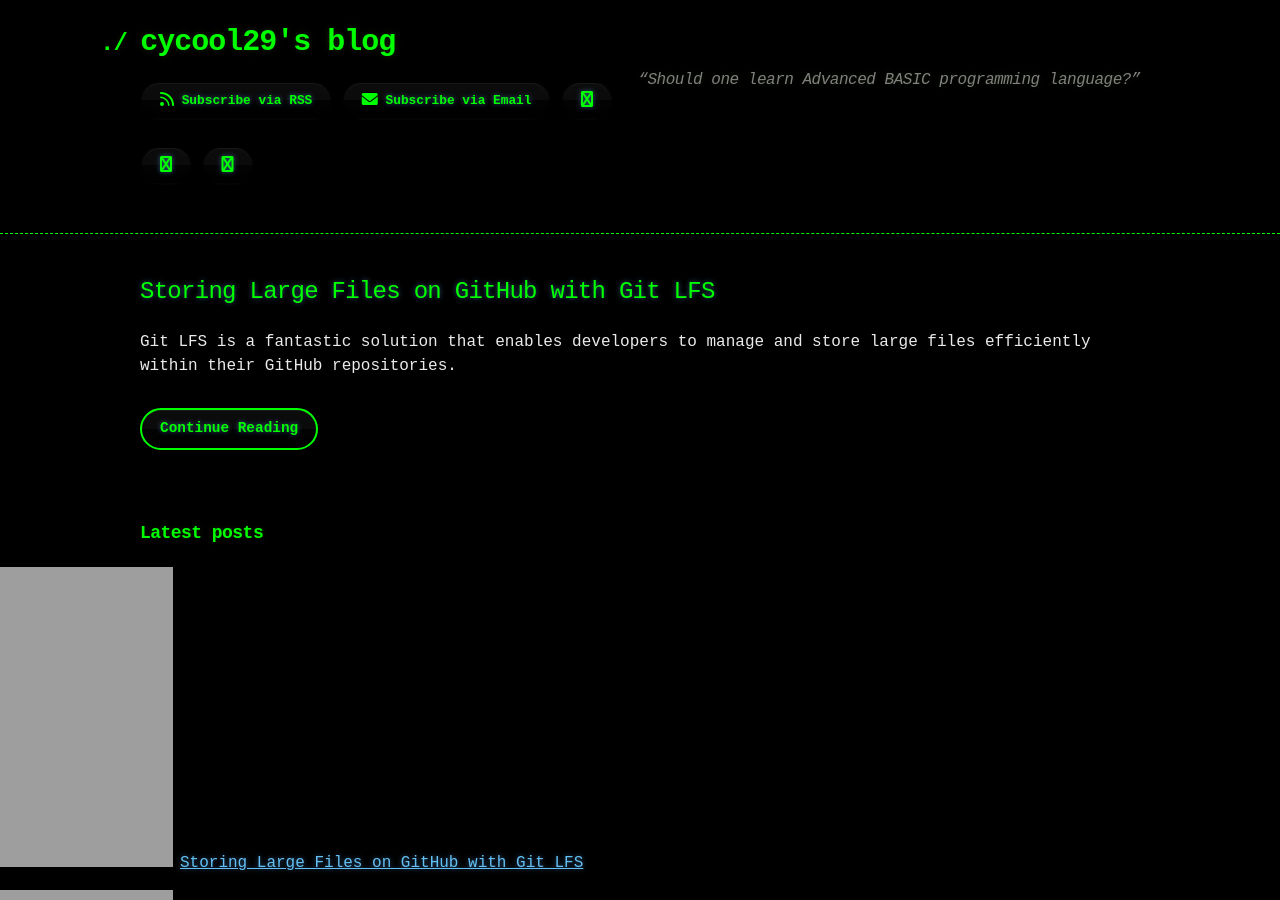
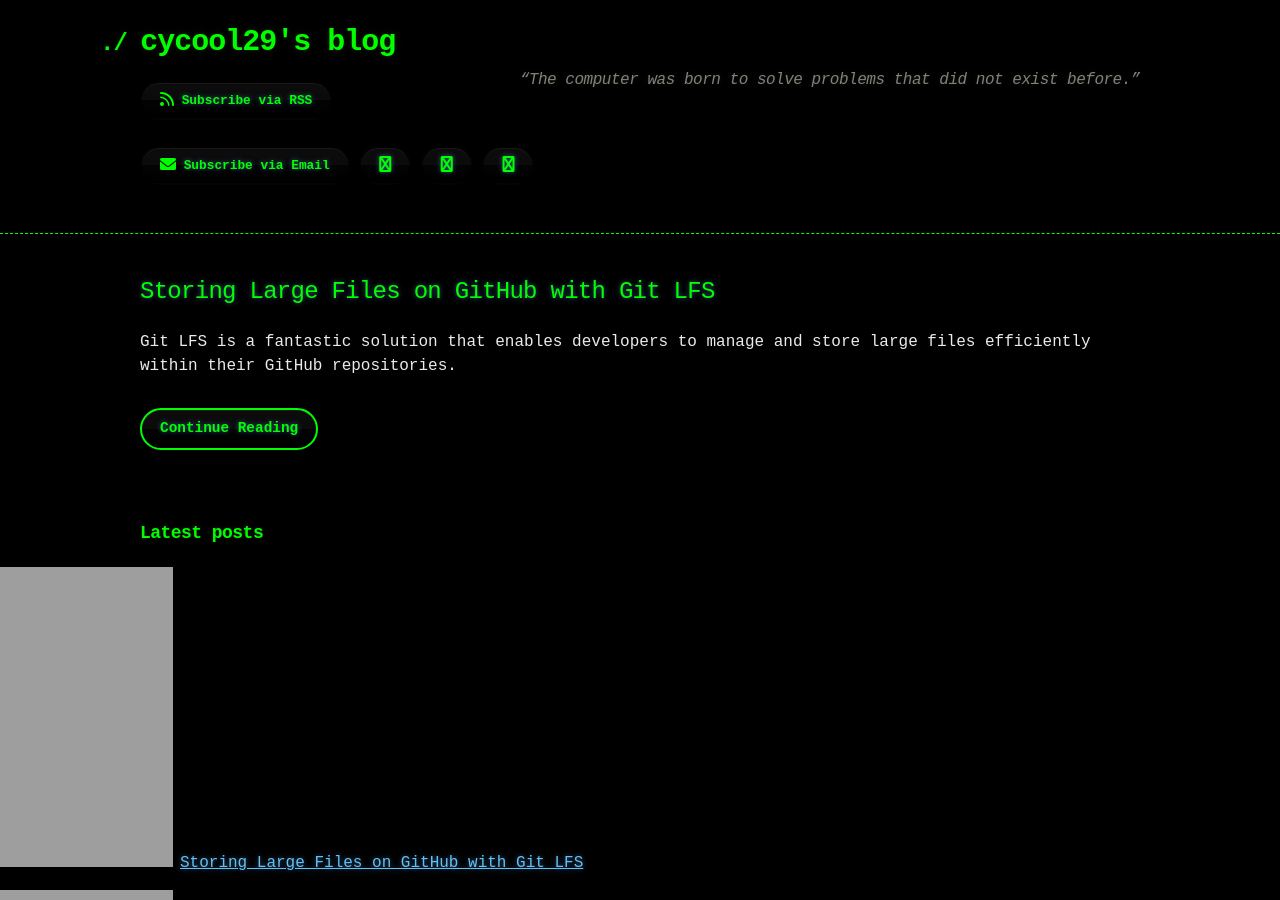
Before and after one commit to cycool29/cycool29.github.io, a Jekyll site: the page built from index.md, in a window 1280 px wide and 900 px high. Built offline with Jekyll 4.4.1, drawn with Linux system fonts in a browser that asks for light colours; a style sheet for code colours, icons or effects is not loaded.

Commit message:
Update quotes

```diff
--- a/_config.yml
+++ b/_config.yml
@@ -1,5 +1,5 @@
 title: cycool29's blog
-description: "“Should one learn Advanced BASIC programming language?” "
+description: "“The computer was born to solve problems that did not exist before.” "
 bio: A high school student. Intermediate in Python, Git, Bash. Learning JavaScript. He/Him. "
 author: cycool29
 url: https://cycool29.github.io
```
